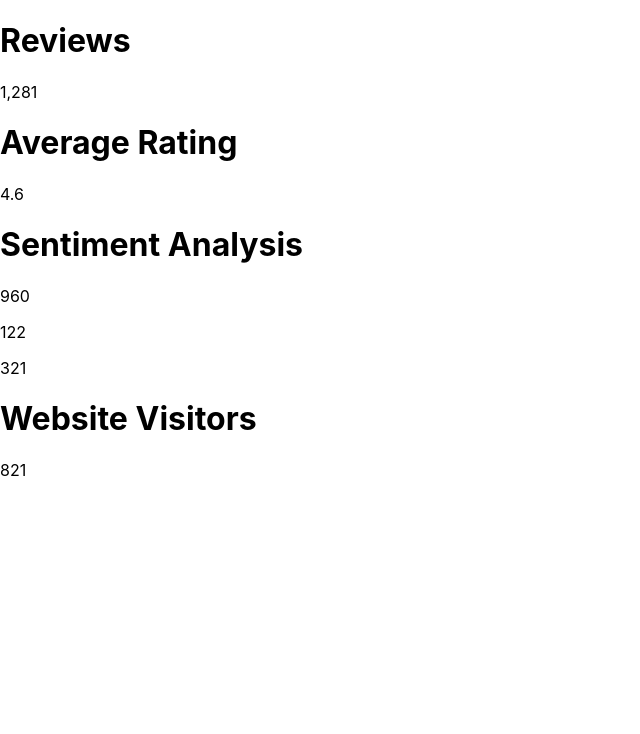
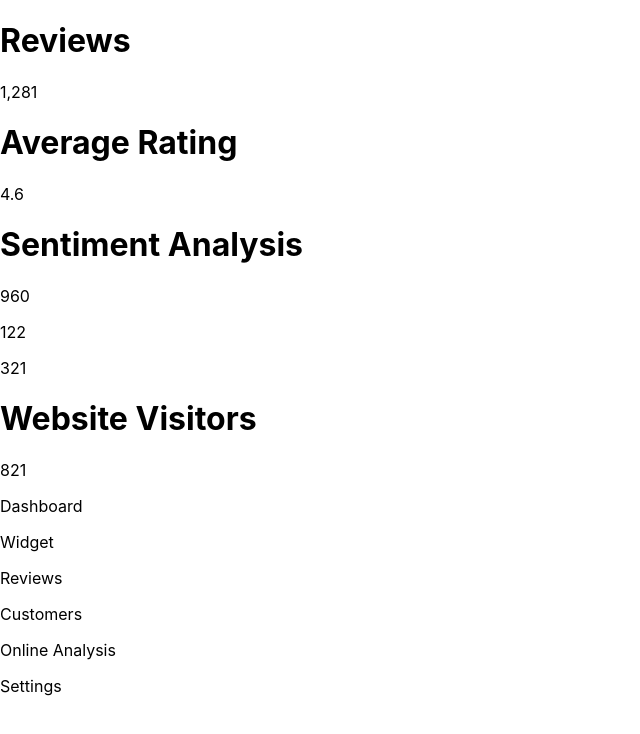
Before and after one commit to mellisporter/react-dashboard, a React (Create React App) app: page / in a window 1280 px wide. Shown: the top 734 px of the page, without its empty margins (0-640 px from the left). Built offline with nearby package versions, Linux system fonts and the light colour scheme.

Commit message:
sidebar added

```diff
--- a/src/components/Dashboard.js
+++ b/src/components/Dashboard.js
@@ -2,6 +2,7 @@ import Reviews from "./Reviews";
 import Rating from "./Rating";
 import Analysis from "./Analysis";
 import Visitors from "./Visitors";
+import Sidebar from "./Sidebar";
 
 function Dashboard() {
     return(
@@ -10,6 +11,7 @@ function Dashboard() {
             <Rating/>
             <Analysis/>
             <Visitors/>
+            <Sidebar/>
         </div>
     )
 }
--- a/src/components/Sidebar.js
+++ b/src/components/Sidebar.js
@@ -0,0 +1,14 @@
+function Sidebar() {
+    return(
+        <div>
+            <p>Dashboard</p>
+            <p>Widget</p>
+            <p>Reviews</p>
+            <p>Customers</p>
+            <p>Online Analysis</p>
+            <p>Settings</p>
+        </div>
+    )
+}
+
+export default Sidebar;
```
